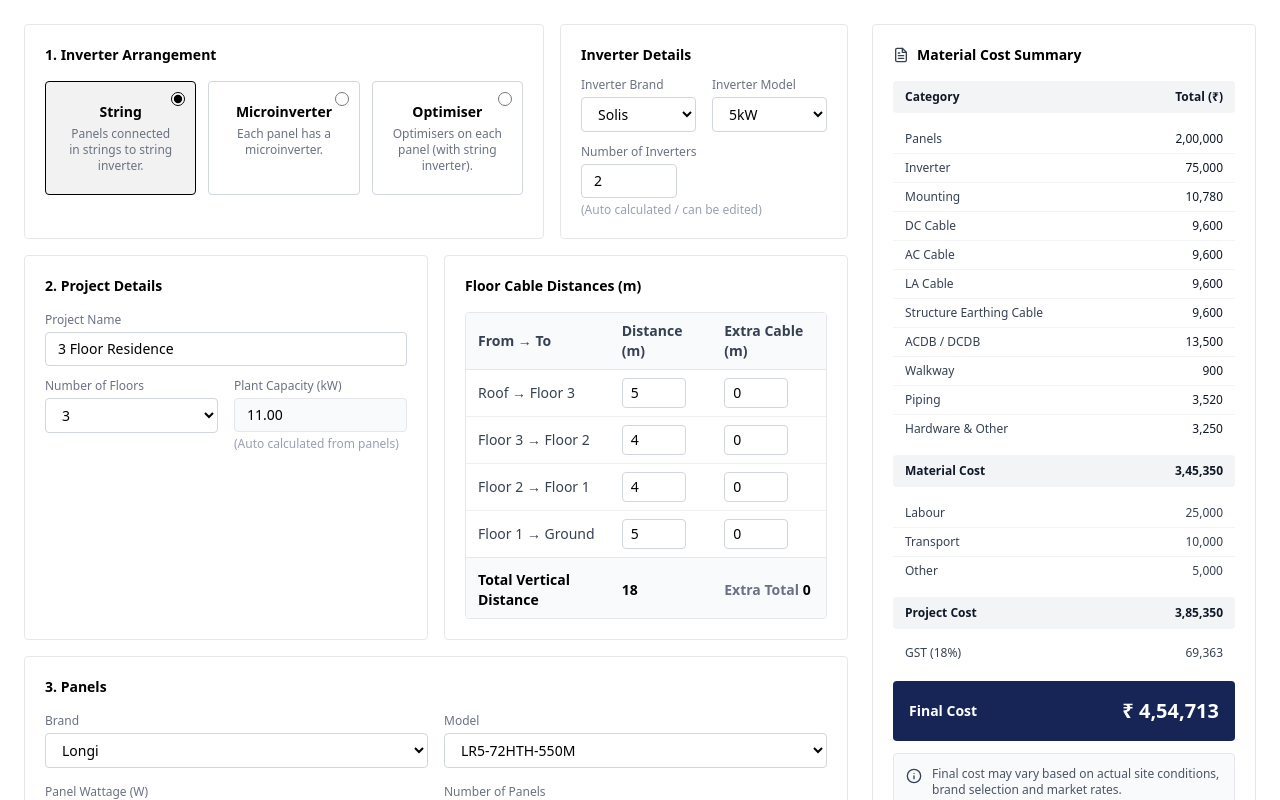
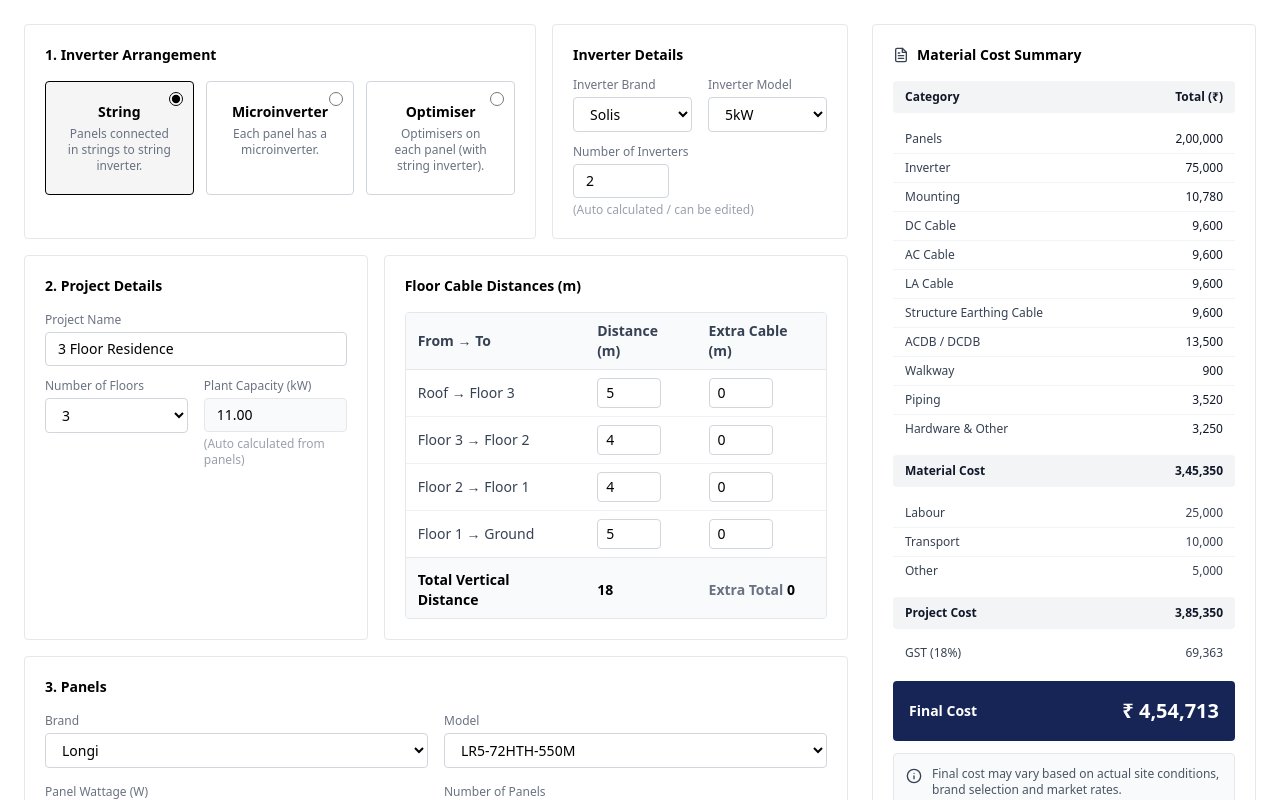
Before and after one commit to soares-roydon/solar-cost-estimator, a Next.js app: page / in a window 1280 px wide. Shown: the top 800 px of the page. Built offline with nearby package versions, Linux system fonts and the light colour scheme.

Commit message:
style: increase width ratio for floor cable distances card

```diff
--- a/components/sections/inverter-arrangement/arrangement.tsx
+++ b/components/sections/inverter-arrangement/arrangement.tsx
@@ -47,7 +47,7 @@ const InverterArrangement = () => {
       </section>
 
       {/* Inverter Details card */}
-      <section className="w-full rounded border border-gray-200 p-5 lg:w-72">
+      <section className="w-full rounded border border-gray-200 p-5 lg:w-74">
         <h3 className="mb-3 text-sm font-semibold">Inverter Details</h3>
 
         <div className="flex gap-4">
--- a/components/sections/inverter-arrangement/radio-card.tsx
+++ b/components/sections/inverter-arrangement/radio-card.tsx
@@ -9,7 +9,7 @@ const RadioCard = ({ title, description, selected, onSelect }: Props) => {
   return (
     <label
       className={`relative flex cursor-pointer flex-col items-center gap-1 rounded border px-5 py-5 text-center transition-colors ${
-        selected ? 'border-black bg-black/5' : 'border-gray-300 hover:border-gray-400'
+        selected ? 'border-black bg-black/4' : 'border-gray-300 hover:border-gray-400'
       }`}
     >
       {/* Native radio input for perfect centering */}
--- a/components/sections/project-details/floor-cable-distances.tsx
+++ b/components/sections/project-details/floor-cable-distances.tsx
@@ -24,7 +24,7 @@ const FloorCableDistances = ({
   totalExtraCable,
 }: Props) => {
   return (
-    <section className="flex-1 rounded border border-gray-200 p-5">
+    <section className="flex-1 rounded border border-gray-200 p-5 lg:flex-[1.4]">
       <h3 className="mb-4 text-sm font-semibold">Floor Cable Distances (m)</h3>
 
       <Table>
```
